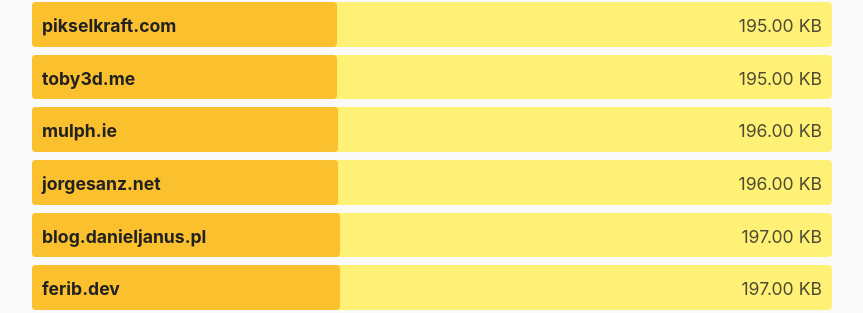
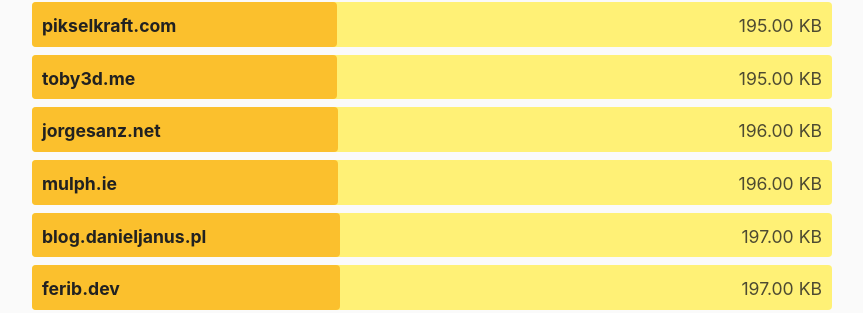
Before and after one commit to kevquirk/512kb.club, a Jekyll site: the page built from index.md, in a window 1280 px wide and 900 px high, scrolled down 31413 px. Shown: the part 140-453 px from the top of the window, without its empty margins (208-1071 px from the left). Built offline with Jekyll 4.4.1, drawn with Linux system fonts in a browser that asks for light colours; part of the change alters nothing that is shown.

Commit message:
Fix formatting

```diff
--- a/_data/sites.yml
+++ b/_data/sites.yml
@@ -1858,6 +1858,11 @@
   size: 143
   last_checked: 2022-12-22
 
+- domain: jorgesanz.net
+  url: https://jorgesanz.net
+  size: 196
+  last_checked: 2024-04-02
+
 - domain: jorp.xyz
   url: https://jorp.xyz/
   size: 281
@@ -3822,8 +3827,3 @@
   url: https://zwieratko.sk/
   size: 28.07
   last_checked: 2024-02-11
-
-- domain: jorgesanz.net
-  url: https://jorgesanz.net
-  size: 196
-  last_checked: 2024-04-02
```
